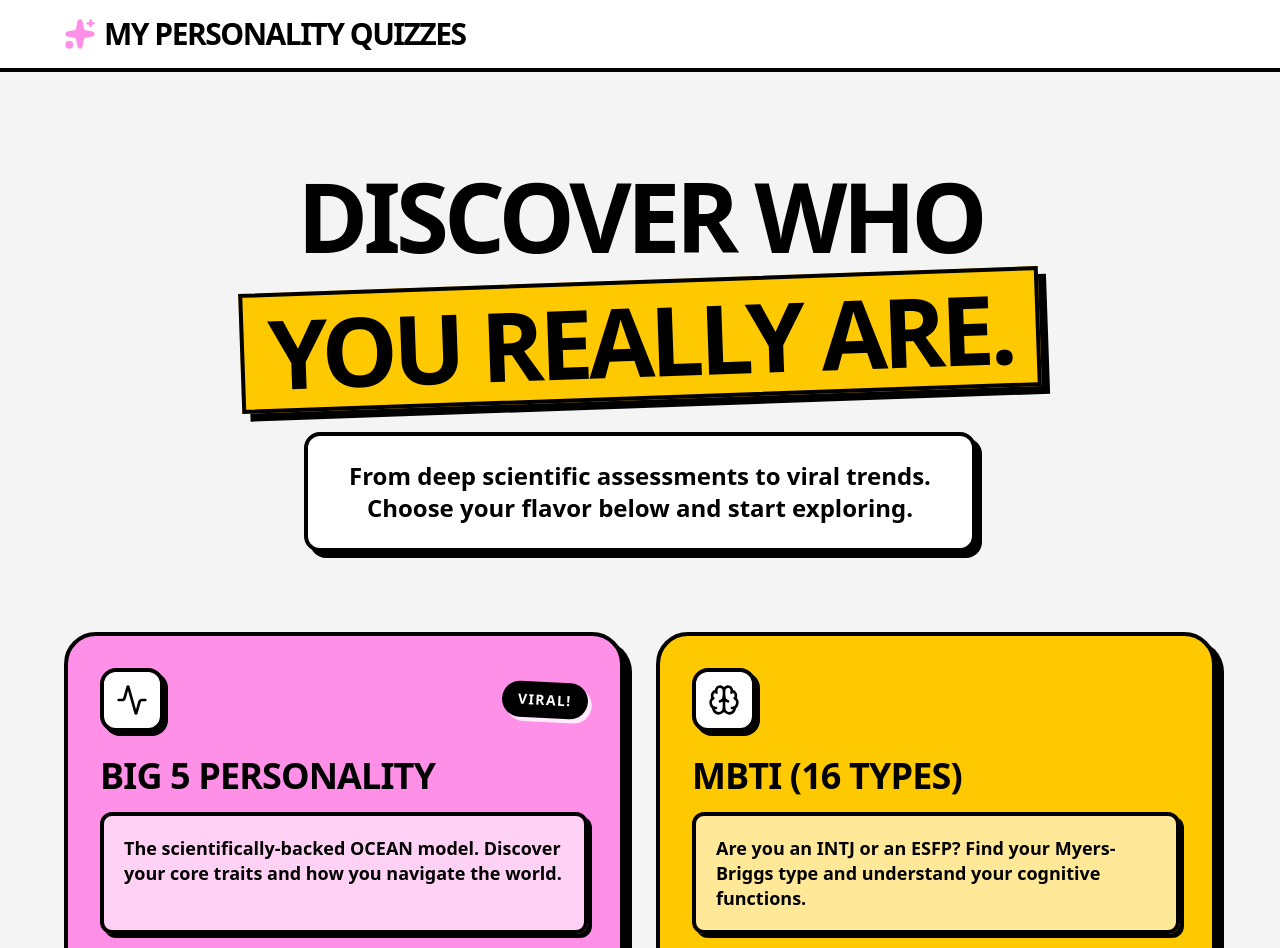
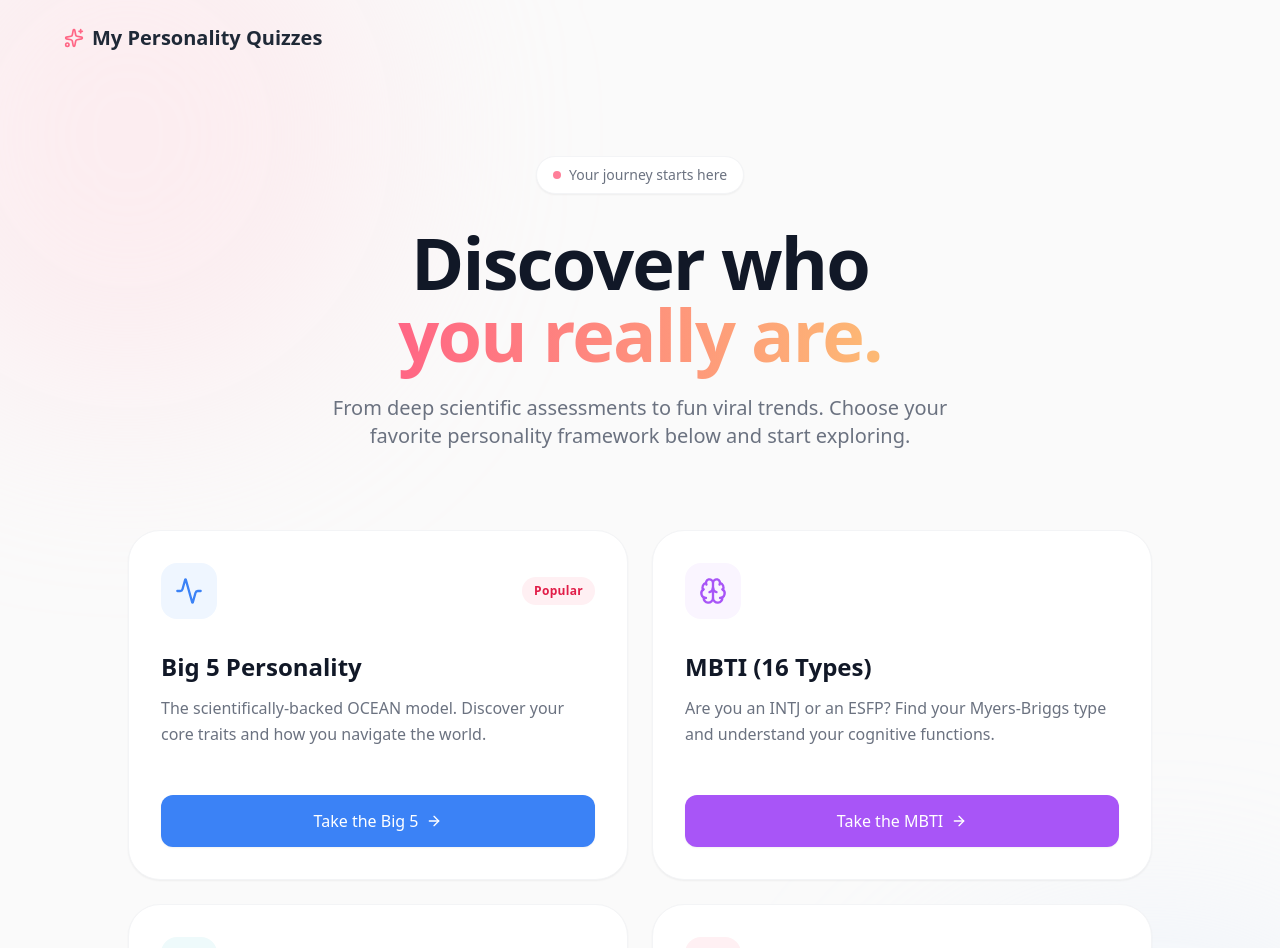
Before and after one commit to AlvanChow/personalityquizzes, a React (Vite) app: page / in a window 1280 px wide. Shown: the top 948 px of the page. Built offline with nearby package versions, Linux system fonts and the light colour scheme.

Commit message:
Updated Landing.jsx

```diff
--- a/src/pages/Landing.jsx
+++ b/src/pages/Landing.jsx
@@ -13,7 +13,9 @@ export default function Landing() {
       name: 'Big 5 Personality',
       description: 'The scientifically-backed OCEAN model. Discover your core traits and how you navigate the world.',
       icon: Activity,
-      bgColor: 'bg-[#FF90E8]',
+      theme: 'blue',
+      iconBg: 'bg-blue-50 text-blue-500',
+      buttonBg: 'bg-blue-500 hover:bg-blue-600',
       buttonText: hasCompleted ? 'View Results' : 'Take the Big 5',
       action: () => navigate(hasCompleted ? '/dashboard' : '/assessment'),
       featured: true
@@ -23,7 +25,9 @@ export default function Landing() {
       name: 'MBTI (16 Types)',
       description: 'Are you an INTJ or an ESFP? Find your Myers-Briggs type and understand your cognitive functions.',
       icon: Brain,
-      bgColor: 'bg-[#FFC900]',
+      theme: 'purple',
+      iconBg: 'bg-purple-50 text-purple-500',
+      buttonBg: 'bg-purple-500 hover:bg-purple-600',
       buttonText: 'Take the MBTI',
       action: () => navigate('/assessment'),
       featured: false
@@ -33,7 +37,9 @@ export default function Landing() {
       name: 'Enneagram',
       description: 'Discover which of the 9 interconnected personality types drives your deepest motivations and fears.',
       icon: CircleDashed,
-      bgColor: 'bg-[#00E5FF]',
+      theme: 'teal',
+      iconBg: 'bg-teal-50 text-teal-500',
+      buttonBg: 'bg-teal-500 hover:bg-teal-600',
       buttonText: 'Take the Enneagram',
       action: () => navigate('/assessment'),
       featured: false
@@ -43,7 +49,9 @@ export default function Landing() {
       name: 'Cake.me',
       description: 'The viral sensation. What kind of cake matches your vibe? Sweet, layered, or a little nutty?',
       icon: Cake,
-      bgColor: 'bg-[#B4FA72]',
+      theme: 'rose',
+      iconBg: 'bg-rose-50 text-rose-500',
+      buttonBg: 'bg-rose-500 hover:bg-rose-600',
       buttonText: 'Find Your Cake',
       action: () => navigate('/cake-quiz'),
       featured: true
@@ -51,38 +59,54 @@ export default function Landing() {
   ];
 
   return (
-    <div className="min-h-screen flex flex-col bg-[#F4F4F4] overflow-hidden font-sans selection:bg-[#FF90E8] selection:text-black">
+    <div className="min-h-screen flex flex-col bg-[#FAFAFA] overflow-hidden relative font-sans">
+
+      {/* Gentle Background Blobs */}
+      <div className="absolute top-0 left-0 w-full h-full overflow-hidden pointer-events-none z-0">
+        <div className="absolute top-[-10%] left-[-10%] w-[40%] h-[40%] rounded-full bg-rose-100/40 blur-[100px]" />
+        <div className="absolute bottom-[-10%] right-[-10%] w-[40%] h-[40%] rounded-full bg-blue-100/40 blur-[100px]" />
+      </div>
+
       {/* Navbar */}
-      <header className="px-6 py-4 border-b-4 border-black bg-white relative z-20">
+      <header className="px-6 py-6 relative z-20">
         <div className="max-w-6xl mx-auto flex items-center justify-between">
-          <span className="text-2xl sm:text-3xl font-black text-black tracking-tighter uppercase flex items-center gap-2">
-            <Sparkles className="w-8 h-8 text-[#FF90E8] fill-current" />
+          <span className="text-xl font-bold text-gray-800 flex items-center gap-2">
+            <Sparkles className="w-5 h-5 text-rose-400" />
             My Personality Quizzes
           </span>
           {hasCompleted && (
             <button
               onClick={() => navigate('/dashboard')}
-              className="hidden sm:block text-sm font-black text-black uppercase bg-[#B4FA72] border-4 border-black px-6 py-2 rounded-full shadow-[4px_4px_0px_0px_rgba(0,0,0,1)] hover:translate-y-[2px] hover:translate-x-[2px] hover:shadow-[2px_2px_0px_0px_rgba(0,0,0,1)] active:translate-y-[4px] active:translate-x-[4px] active:shadow-none transition-all"
+              className="text-sm font-semibold text-gray-600 hover:text-gray-900 bg-white px-5 py-2.5 rounded-full shadow-sm border border-gray-100 transition-all hover:shadow-md"
             >
-              Dashboard
+              Back to Dashboard
             </button>
           )}
         </div>
       </header>
 
-      <main className="flex-1 flex flex-col items-center px-6 pb-32 relative z-10">
+      <main className="flex-1 flex flex-col items-center px-6 pb-24 relative z-10">
 
         {/* Hero Section */}
-        <div className="text-center max-w-4xl mx-auto mt-16 md:mt-24 mb-20 relative">
+        <div className="text-center max-w-3xl mx-auto mt-12 md:mt-20 mb-20">
+          <motion.div
+            initial={{ opacity: 0, y: 10 }}
+            animate={{ opacity: 1, y: 0 }}
+            transition={{ duration: 0.5 }}
+            className="inline-flex items-center gap-2 px-4 py-2 rounded-full bg-white border border-gray-100 shadow-sm text-gray-500 text-sm font-medium mb-8"
+          >
+            <span className="w-2 h-2 rounded-full bg-rose-400 animate-pulse" />
+            Your journey starts here
+          </motion.div>
 
           <motion.h1
-            initial={{ opacity: 0, scale: 0.9 }}
-            animate={{ opacity: 1, scale: 1 }}
-            transition={{ type: "spring", bounce: 0.5 }}
-            className="text-6xl sm:text-7xl md:text-8xl font-black text-black leading-none tracking-tighter mb-8 uppercase"
+            initial={{ opacity: 0, y: 20 }}
+            animate={{ opacity: 1, y: 0 }}
+            transition={{ duration: 0.6, delay: 0.1 }}
+            className="text-5xl sm:text-6xl md:text-7xl font-extrabold text-gray-900 leading-[1.1] tracking-tight mb-6"
           >
             Discover who <br className="hidden md:block" />
-            <span className="inline-block bg-[#FFC900] px-6 py-2 border-4 border-black transform -rotate-2 mt-4 shadow-[8px_8px_0px_0px_rgba(0,0,0,1)]">
+            <span className="text-transparent bg-clip-text bg-gradient-to-r from-rose-400 to-orange-300">
               you really are.
             </span>
           </motion.h1>
@@ -90,51 +114,55 @@ export default function Landing() {
           <motion.p
             initial={{ opacity: 0, y: 20 }}
             animate={{ opacity: 1, y: 0 }}
-            transition={{ duration: 0.5, delay: 0.2 }}
-            className="text-lg md:text-2xl text-black max-w-2xl mx-auto leading-relaxed font-bold bg-white p-6 border-4 border-black shadow-[6px_6px_0px_0px_rgba(0,0,0,1)] rounded-2xl"
+            transition={{ duration: 0.6, delay: 0.2 }}
+            className="text-lg md:text-xl text-gray-500 max-w-2xl mx-auto leading-relaxed"
           >
-            From deep scientific assessments to viral trends. Choose your flavor below and start exploring.
+            From deep scientific assessments to fun viral trends. Choose your favorite personality framework below and start exploring.
           </motion.p>
         </div>
 
         {/* Quizzes Grid */}
         <motion.div
-          initial={{ opacity: 0, y: 40 }}
+          initial={{ opacity: 0, y: 30 }}
           animate={{ opacity: 1, y: 0 }}
-          transition={{ duration: 0.6, delay: 0.3 }}
-          className="w-full max-w-6xl grid grid-cols-1 md:grid-cols-2 gap-8"
+          transition={{ duration: 0.7, delay: 0.3 }}
+          className="w-full max-w-5xl grid grid-cols-1 md:grid-cols-2 gap-6"
         >
-          {quizzes.map((quiz, index) => {
+          {quizzes.map((quiz) => {
             const Icon = quiz.icon;
             return (
               <motion.div
                 key={quiz.id}
-                whileHover={{ scale: 1.02, rotate: index % 2 === 0 ? 1 : -1 }}
-                whileTap={{ scale: 0.98 }}
+                whileHover={{ y: -5 }}
                 onClick={quiz.action}
-                className={`${quiz.bgColor} border-4 border-black rounded-[2rem] p-6 sm:p-8 cursor-pointer shadow-[8px_8px_0px_0px_rgba(0,0,0,1)] hover:shadow-[12px_12px_0px_0px_rgba(0,0,0,1)] transition-all flex flex-col group`}
+                className="bg-white rounded-[2rem] p-8 cursor-pointer shadow-sm hover:shadow-xl hover:shadow-gray-200/50 border border-gray-100 transition-all duration-300 flex flex-col group relative overflow-hidden"
               >
-                <div className="flex items-center justify-between mb-6">
-                  <div className="w-16 h-16 bg-white border-4 border-black rounded-2xl flex items-center justify-center shadow-[4px_4px_0px_0px_rgba(0,0,0,1)]">
-                    <Icon className="w-8 h-8 text-black" />
+                {/* Gentle background hover effect */}
+                <div className="absolute inset-0 bg-gradient-to-br from-gray-50/50 to-transparent opacity-0 group-hover:opacity-100 transition-opacity duration-500" />
+
+                <div className="relative z-10">
+                  <div className="flex items-center justify-between mb-8">
+                    <div className={`w-14 h-14 rounded-2xl flex items-center justify-center ${quiz.iconBg} transition-transform duration-300 group-hover:scale-110`}>
+                      <Icon className="w-7 h-7" />
                     </div>
                     {quiz.featured && (
-                    <span className="bg-black text-white text-sm font-black px-4 py-2 rounded-full uppercase tracking-widest transform rotate-3 shadow-[4px_4px_0px_0px_rgba(255,255,255,0.8)]">
-                      Viral!
+                      <span className="bg-rose-50 text-rose-600 text-xs font-bold px-3 py-1.5 rounded-full tracking-wide">
+                        Popular
                       </span>
                     )}
                   </div>
 
-                <h3 className="text-3xl sm:text-4xl font-black text-black mb-4 uppercase tracking-tight">{quiz.name}</h3>
-                <p className="text-black font-bold text-lg mb-8 flex-1 leading-snug bg-white/60 p-5 rounded-xl border-4 border-black shadow-[4px_4px_0px_0px_rgba(0,0,0,1)]">
+                  <h3 className="text-2xl font-bold text-gray-900 mb-3">{quiz.name}</h3>
+                  <p className="text-gray-500 mb-8 leading-relaxed">
                     {quiz.description}
                   </p>
 
-                <div className="mt-auto">
-                  <button className="w-full bg-white text-black font-black uppercase tracking-wide text-xl py-4 border-4 border-black rounded-xl shadow-[4px_4px_0px_0px_rgba(0,0,0,1)] group-hover:bg-black group-hover:text-white transition-colors flex items-center justify-center gap-3">
+                  <div className="mt-auto pt-4">
+                    <button className={`w-full text-white font-medium py-3.5 px-6 rounded-xl transition-all duration-300 flex items-center justify-center gap-2 ${quiz.buttonBg} shadow-sm hover:shadow-md`}>
                       {quiz.buttonText}
-                    <ArrowRight className="w-6 h-6" />
+                      <ArrowRight className="w-4 h-4" />
                     </button>
+                  </div>
                 </div>
               </motion.div>
             );
```
Lines whose indentation alone changed are shown as unchanged.
